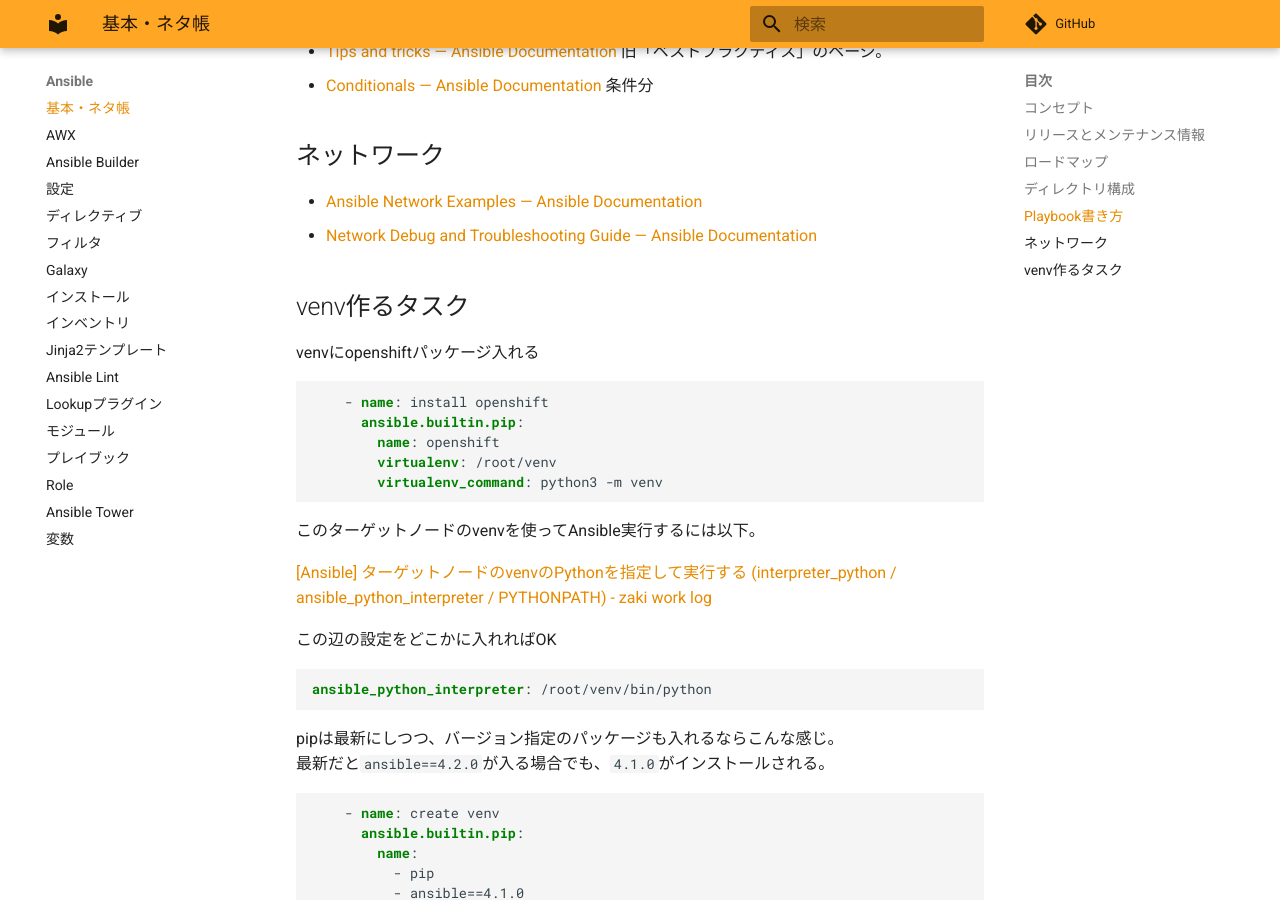
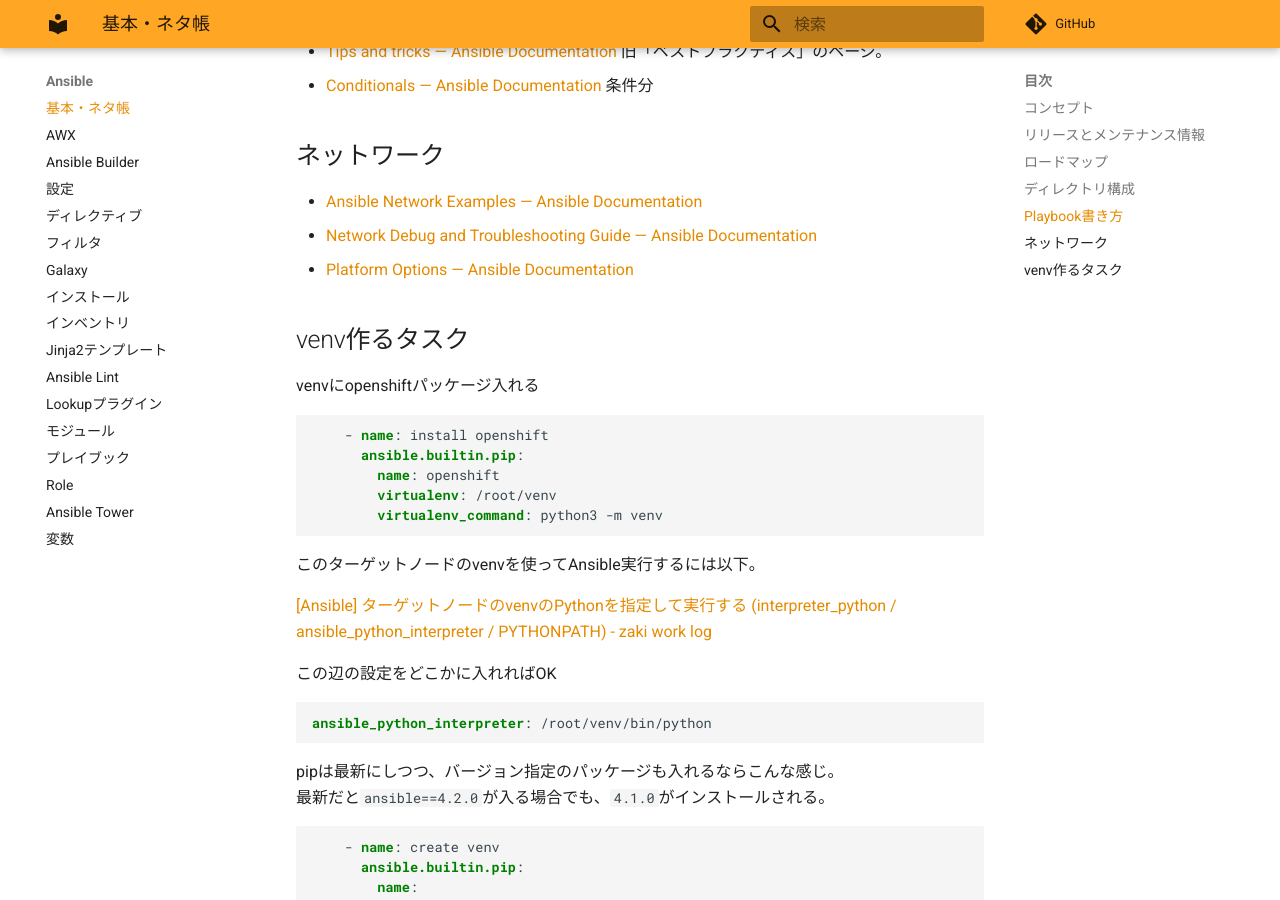
Before and after one commit to zaki-lknr/docs, an MkDocs documentation site: the page built from docs/Ansible/index.md, in a window 1280 px wide and 900 px high, scrolled down 781 px. Built offline with MkDocs 1.6.1 and Material for MkDocs 9.7.7, drawn with Linux system fonts in a browser that asks for light colours; comment, search, counter and statistics services are not loaded.

Commit message:
add: ansible: ネットワークのplatform optionsリンク

```diff
--- a/docs/Ansible/index.md
+++ b/docs/Ansible/index.md
@@ -28,6 +28,7 @@
 
 - [Ansible Network Examples — Ansible Documentation](https://docs.ansible.com/ansible/latest/network/user_guide/network_best_practices_2.5.html)
 - [Network Debug and Troubleshooting Guide — Ansible Documentation](https://docs.ansible.com/ansible/latest/network/user_guide/network_debug_troubleshooting.html)
+- [Platform Options — Ansible Documentation](https://docs.ansible.com/ansible/latest/network/user_guide/platform_index.html)
 
 ## venv作るタスク
 
```
